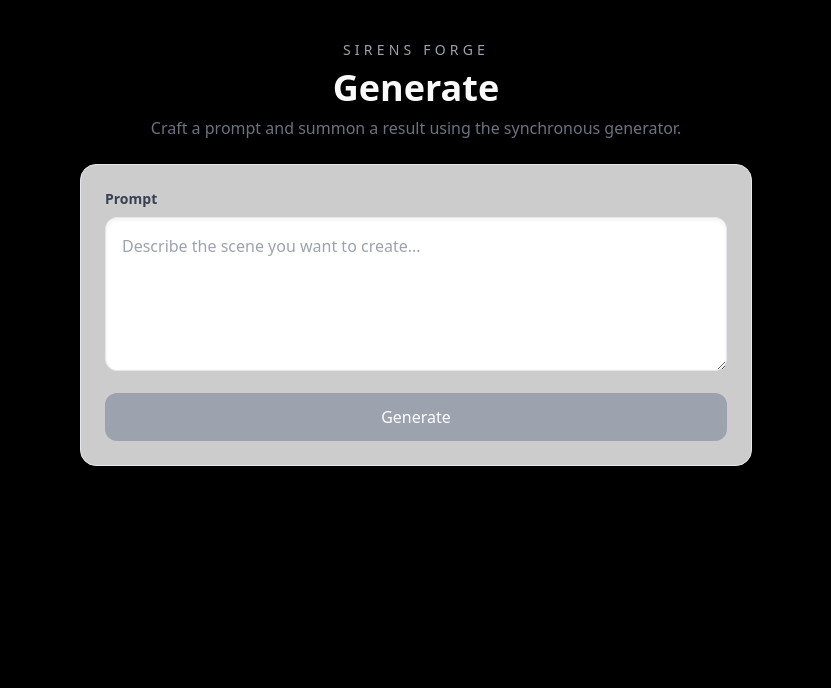
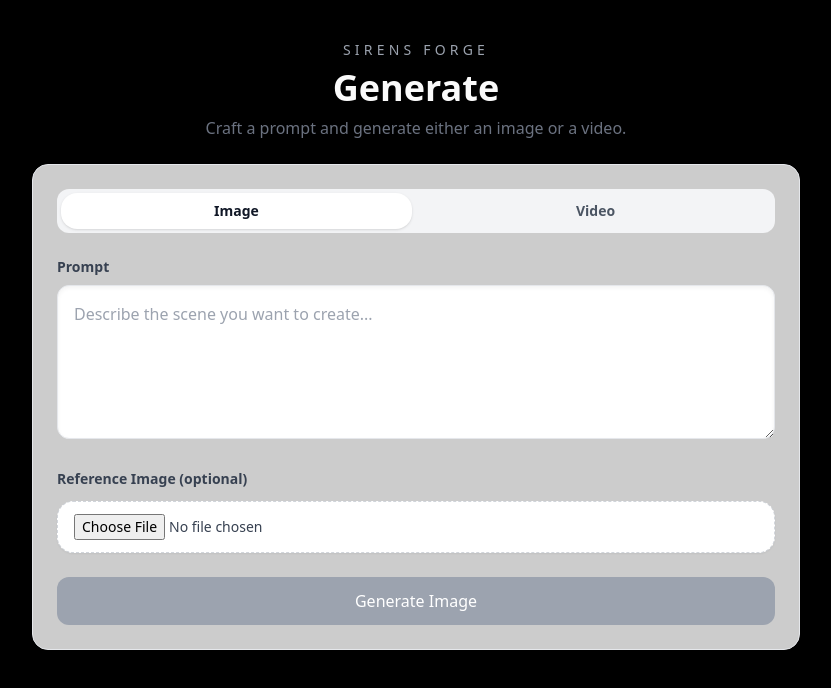
Before and after one commit to playfulorigins333/sirens-forge, a Next.js app: page /generate in a window 1280 px wide. Shown: the top 688 px of the page, without its empty margins (224-1055 px from the left). Built offline with nearby package versions, Linux system fonts and the light colour scheme.

Commit message:
Add RunPod video generation support

```diff
--- /dev/null
+++ b/app/api/video/route.ts
@@ -0,0 +1,70 @@
+import { NextRequest, NextResponse } from "next/server";
+
+export async function POST(req: NextRequest) {
+  try {
+    const { prompt, imageUrl } = await req.json();
+
+    if (!prompt || typeof prompt !== "string") {
+      return NextResponse.json(
+        { success: false, error: "Prompt is required for video generation." },
+        { status: 400 }
+      );
+    }
+
+    const backendId = process.env.RUNPOD_BACKEND_ID;
+    const apiKey = process.env.RUNPOD_API_KEY;
+
+    if (!backendId || !apiKey) {
+      return NextResponse.json(
+        { success: false, error: "RunPod backend is not configured." },
+        { status: 500 }
+      );
+    }
+
+    const payload = {
+      input: {
+        mode: "video",
+        prompt,
+        ...(imageUrl ? { imageUrl } : {}),
+      },
+    };
+
+    const response = await fetch(`https://api.runpod.ai/v2/${backendId}/runsync`, {
+      method: "POST",
+      headers: {
+        "Content-Type": "application/json",
+        Authorization: `Bearer ${apiKey}`,
+      },
+      body: JSON.stringify(payload),
+    });
+
+    if (!response.ok) {
+      const errorText = await response.text();
+      console.error("RunPod video generation failed:", errorText);
+      return NextResponse.json(
+        { success: false, error: "RunPod request failed." },
+        { status: response.status }
+      );
+    }
+
+    const data = await response.json();
+    const videoUrl =
+      data?.output?.url ||
+      data?.output?.videoUrl ||
+      data?.output?.[0] ||
+      data?.url;
+
+    if (!videoUrl || typeof videoUrl !== "string") {
+      return NextResponse.json(
+        { success: false, error: "Video URL not returned from RunPod." },
+        { status: 500 }
+      );
+    }
+
+    return NextResponse.json({ success: true, url: videoUrl });
+  } catch (error) {
+    console.error("Video generation error:", error);
+    const message = error instanceof Error ? error.message : "Unexpected error";
+    return NextResponse.json({ success: false, error: message }, { status: 500 });
+  }
+}
--- a/app/generate/page.tsx
+++ b/app/generate/page.tsx
@@ -1,6 +1,9 @@
 "use client";
 
-import { useState } from "react";
+import { type ChangeEvent, useState } from "react";
+
+import { VideoPreview } from "@/components/VideoPreview";
+import { generateVideo } from "@/lib/runpodVideoClient";
 
 interface GenerateResponse {
   url?: string;
@@ -8,11 +11,34 @@ interface GenerateResponse {
   [key: string]: unknown;
 }
 
+type Mode = "image" | "video";
+interface GenerationResult {
+  url: string;
+  type: Mode;
+}
+
 export default function GeneratePage() {
+  const [mode, setMode] = useState<Mode>("image");
   const [prompt, setPrompt] = useState("");
-  const [result, setResult] = useState<GenerateResponse | null>(null);
+  const [referenceImage, setReferenceImage] = useState<string | null>(null);
+  const [result, setResult] = useState<GenerationResult | null>(null);
   const [loading, setLoading] = useState(false);
   const [error, setError] = useState<string | null>(null);
+
+  const handleReferenceChange = (event: ChangeEvent<HTMLInputElement>) => {
+    const file = event.target.files?.[0];
+
+    if (!file) {
+      setReferenceImage(null);
+      return;
+    }
+
+    const reader = new FileReader();
+    reader.onloadend = () => {
+      setReferenceImage(reader.result as string);
+    };
+    reader.readAsDataURL(file);
+  };
 
   const handleGenerate = async () => {
     if (!prompt) return;
@@ -21,12 +47,17 @@ export default function GeneratePage() {
     setError(null);
 
     try {
-      const response = await fetch("/api/generate-sync", {
+      if (mode === "video") {
+        const videoUrl = await generateVideo({
+          prompt,
+          imageUrl: referenceImage || undefined,
+        });
+        setResult({ url: videoUrl, type: "video" });
+      } else {
+        const response = await fetch("/api/generate", {
           method: "POST",
           headers: { "Content-Type": "application/json" },
-        body: JSON.stringify({
-          prompt
-        })
+          body: JSON.stringify({ prompt, imageUrl: referenceImage }),
         });
 
         if (!response.ok) {
@@ -34,7 +65,13 @@ export default function GeneratePage() {
         }
 
         const data: GenerateResponse = await response.json();
-      setResult(data);
+
+        if (!data.url) {
+          throw new Error(data.error || "Failed to generate image.");
+        }
+
+        setResult({ url: data.url, type: "image" });
+      }
     } catch (err) {
       const message = err instanceof Error ? err.message : "Unexpected error.";
       setError(message);
@@ -44,16 +81,44 @@ export default function GeneratePage() {
     }
   };
 
+  const buttonLabel = loading
+    ? mode === "video"
+      ? "Generating video..."
+      : "Generating image..."
+    : mode === "video"
+      ? "Generate Video"
+      : "Generate Image";
+
   return (
-    <div className="max-w-2xl mx-auto space-y-6 py-10">
+    <div className="max-w-3xl mx-auto space-y-6 py-10">
       <div className="space-y-2 text-center">
         <p className="text-sm uppercase tracking-[0.3em] text-gray-400">Sirens Forge</p>
         <h1 className="text-4xl font-bold">Generate</h1>
-        <p className="text-gray-500">Craft a prompt and summon a result using the synchronous generator.</p>
+        <p className="text-gray-500">Craft a prompt and generate either an image or a video.</p>
       </div>
 
-      <div className="rounded-2xl border border-gray-200 bg-white/80 p-6 shadow-sm">
-        <label className="mb-2 block text-sm font-semibold text-gray-700" htmlFor="prompt">
+      <div className="rounded-2xl border border-gray-200 bg-white/80 p-6 shadow-sm space-y-6">
+        <div className="flex gap-2 rounded-xl bg-gray-100 p-1">
+          {(
+            ["image", "video"] as Mode[]
+          ).map((option) => (
+            <button
+              key={option}
+              type="button"
+              onClick={() => setMode(option)}
+              className={`flex-1 rounded-lg px-4 py-2 text-sm font-semibold transition ${
+                mode === option
+                  ? "bg-white shadow text-gray-900"
+                  : "text-gray-600 hover:text-gray-900"
+              }`}
+            >
+              {option === "image" ? "Image" : "Video"}
+            </button>
+          ))}
+        </div>
+
+        <div className="space-y-2">
+          <label className="block text-sm font-semibold text-gray-700" htmlFor="prompt">
             Prompt
           </label>
           <textarea
@@ -61,39 +126,59 @@ export default function GeneratePage() {
             value={prompt}
             onChange={(e) => setPrompt(e.target.value)}
             placeholder="Describe the scene you want to create..."
-          className="mb-4 w-full rounded-xl border border-gray-200 bg-white p-4 text-gray-900 shadow-inner focus:border-gray-400 focus:outline-none"
+            className="w-full rounded-xl border border-gray-200 bg-white p-4 text-gray-900 shadow-inner focus:border-gray-400 focus:outline-none"
             rows={5}
           />
+        </div>
+
+        <div className="space-y-3">
+          <label className="block text-sm font-semibold text-gray-700" htmlFor="reference-image">
+            Reference Image (optional)
+          </label>
+          <input
+            id="reference-image"
+            type="file"
+            accept="image/*"
+            onChange={handleReferenceChange}
+            disabled={loading}
+            className="w-full cursor-pointer rounded-lg border border-dashed border-gray-300 bg-white px-4 py-3 text-sm text-gray-700 shadow-sm focus:outline-none"
+          />
+          {referenceImage && (
+            <div className="flex items-center gap-4 rounded-lg border border-gray-200 bg-white/80 p-3">
+              {/* eslint-disable-next-line @next/next/no-img-element */}
+              <img src={referenceImage} alt="Reference" className="h-16 w-16 rounded object-cover" />
+              <p className="text-sm text-gray-600">Reference image attached</p>
+            </div>
+          )}
+        </div>
 
         <button
           onClick={handleGenerate}
           disabled={loading || !prompt}
           className="w-full rounded-xl bg-black px-4 py-3 text-white transition hover:bg-gray-900 disabled:cursor-not-allowed disabled:bg-gray-400"
         >
-          {loading ? "Generating..." : "Generate"}
+          {buttonLabel}
         </button>
 
-        {error && <p className="mt-4 text-sm text-red-600">{error}</p>}
+        {error && <p className="text-sm text-red-600">{error}</p>}
       </div>
 
       {result && (
         <div className="rounded-2xl border border-gray-200 bg-white/80 p-6 shadow-sm">
           <h2 className="text-xl font-semibold text-gray-900">Result</h2>
-          {result.url ? (
           <div className="mt-4 space-y-2">
             <p className="text-sm text-gray-600">Generated asset:</p>
-              {/* eslint-disable-next-line @next/next/no-img-element */}
+            {result.type === "video" ? (
+              <VideoPreview url={result.url} />
+            ) : (
+              // eslint-disable-next-line @next/next/no-img-element
               <img
                 src={result.url}
                 alt="Generated result"
                 className="w-full rounded-xl border border-gray-200"
               />
+            )}
           </div>
-          ) : (
-            <pre className="mt-4 overflow-x-auto rounded-xl bg-gray-900 p-4 text-sm text-gray-50">
-              {JSON.stringify(result, null, 2)}
-            </pre>
-          )}
         </div>
       )}
     </div>
--- /dev/null
+++ b/components/VideoPreview.tsx
@@ -0,0 +1,7 @@
+interface VideoPreviewProps {
+  url: string;
+}
+
+export function VideoPreview({ url }: VideoPreviewProps) {
+  return <video controls src={url} className="w-full rounded-lg" />;
+}
--- /dev/null
+++ b/lib/runpodVideoClient.ts
@@ -0,0 +1,20 @@
+interface GenerateVideoParams {
+  prompt: string;
+  imageUrl?: string;
+}
+
+export async function generateVideo({ prompt, imageUrl }: GenerateVideoParams): Promise<string> {
+  const response = await fetch("/api/video", {
+    method: "POST",
+    headers: { "Content-Type": "application/json" },
+    body: JSON.stringify({ prompt, imageUrl }),
+  });
+
+  const data = await response.json();
+
+  if (!response.ok || !data?.success || !data?.url) {
+    throw new Error(data?.error || "Video generation failed.");
+  }
+
+  return data.url as string;
+}
```
Lines whose indentation alone changed are shown as unchanged.
